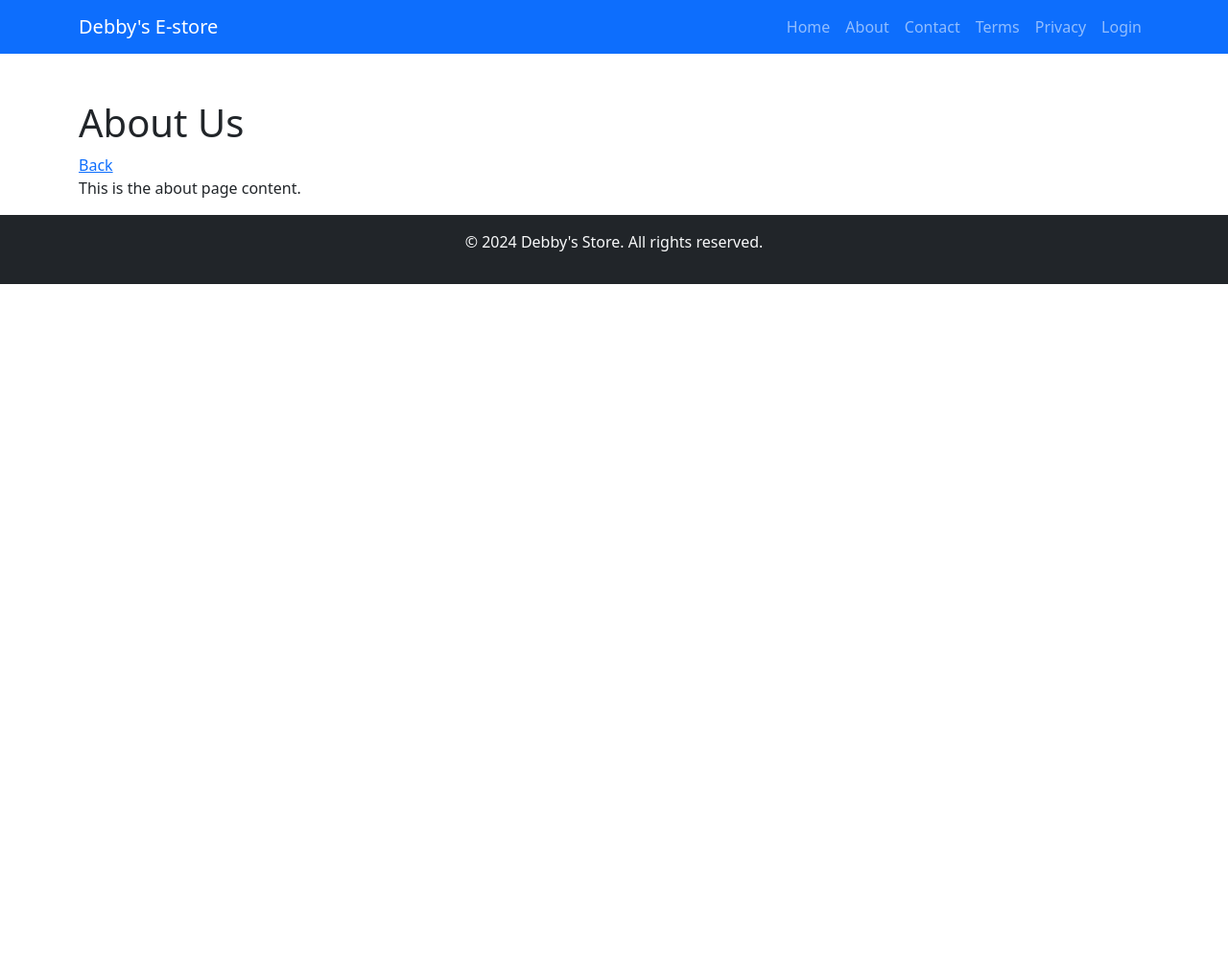
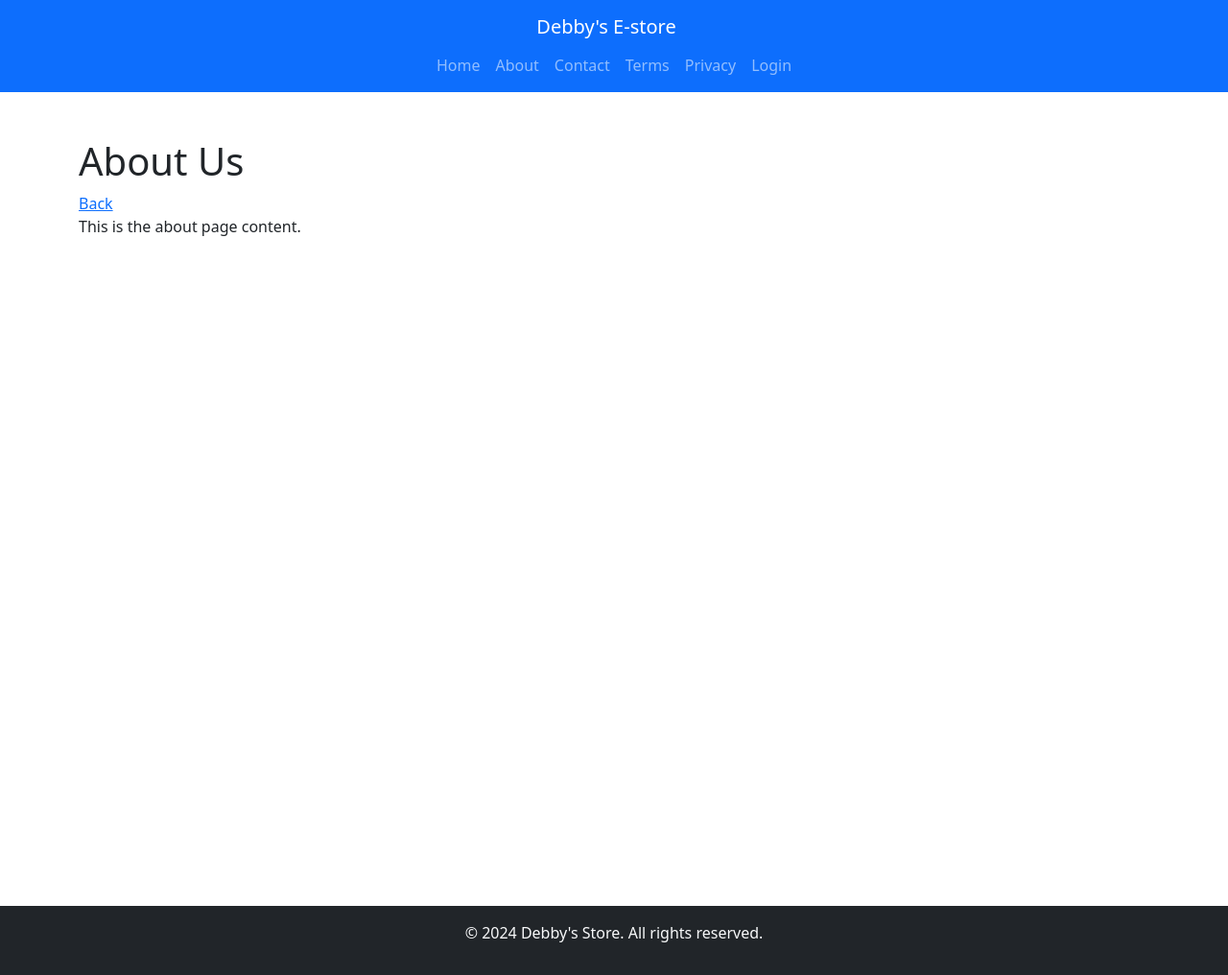
Before and after one commit to Dankummzy/django-ecommerce-with-backlogging, a Django app: page /about/ in a window 1280 px wide. Shown: the whole page at 96% size. Before the commit the page ends 296 px from the top, so only its background shows below. Run offline with Django 4.2, Linux system fonts and the light colour scheme; some libraries are stand-ins or nearby versions.

Commit message:
Update base.html

```diff
--- a/commerce/templates/base.html
+++ b/commerce/templates/base.html
@@ -6,6 +6,20 @@
     <meta name="viewport" content="width=device-width, initial-scale=1.0">
     <title>Ecommerce Fraud Detection Using Backlogging</title>
     {% bootstrap_css %}
+    <style>
+    html, body {
+        height: 100%;
+    }
+    .container {
+        min-height: 100%;
+        display: flex;
+        flex-direction: column;
+    }
+    .footer {
+        margin-top: auto;
+    }
+</style>
+
 </head>
 <body>
     <nav class="navbar navbar-expand-lg navbar-dark bg-primary">
```
